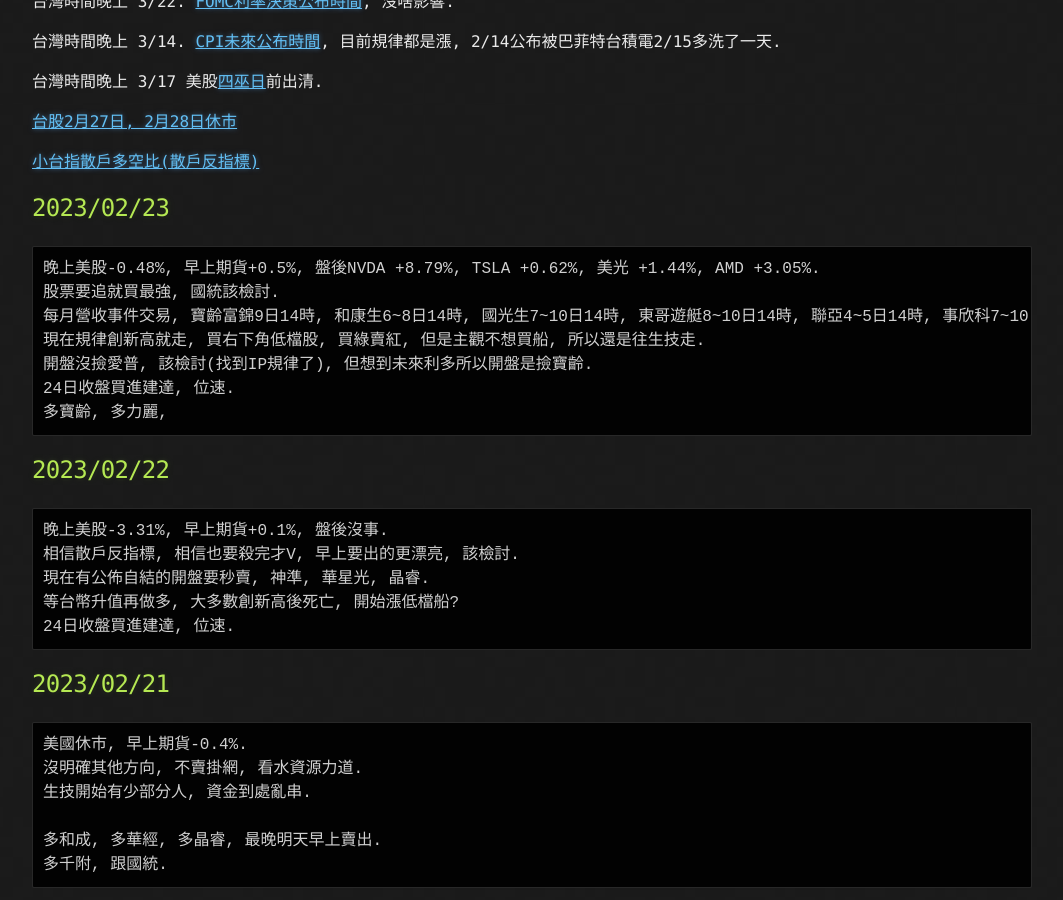
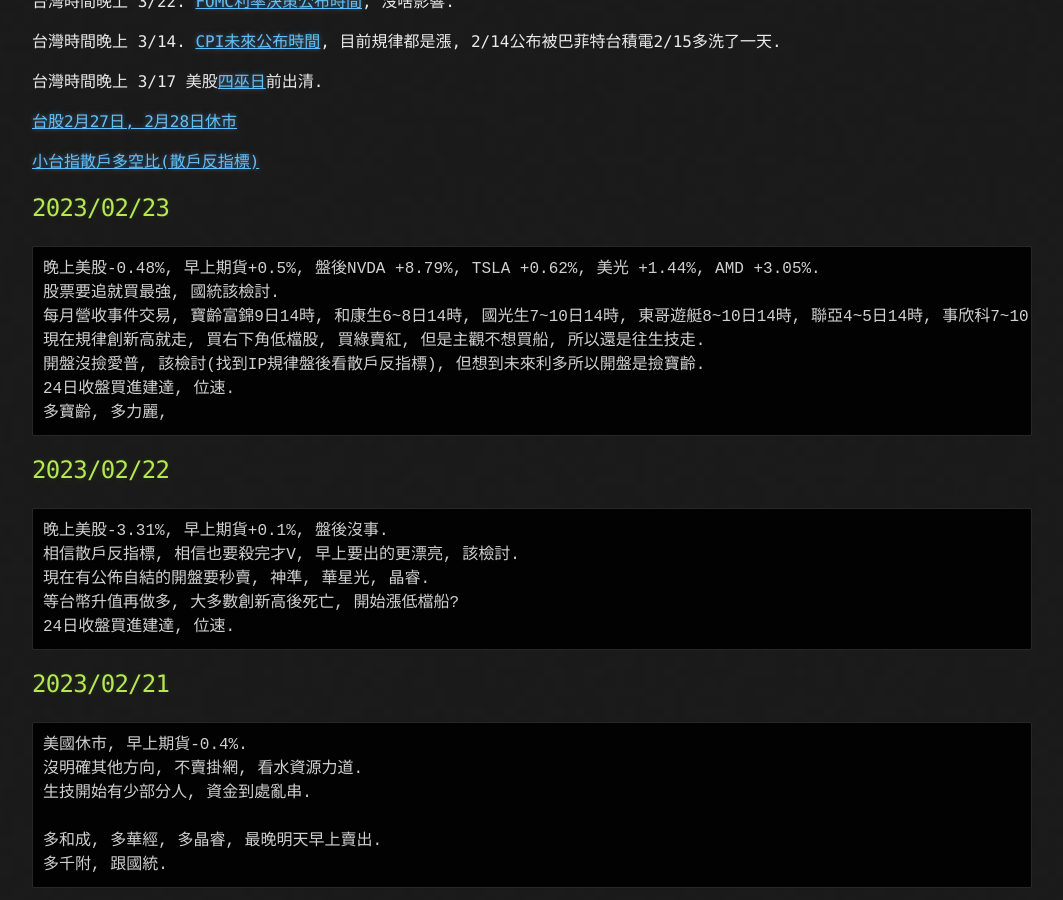
Before and after one commit to lepg5487/Stock_God, a Jekyll site: the page built from index.md, in a window 1280 px wide and 900 px high, scrolled down 428 px. Shown: the whole window, without its empty margins (108-1171 px from the left). Built offline with Jekyll 4.4.1, drawn with Linux system fonts in a browser that asks for light colours; our own code applies the rules of GitHub Pages for plain Markdown files.

Commit message:
Update index.md

````diff
--- a/index.md
+++ b/index.md
@@ -26,7 +26,7 @@
 股票要追就買最強, 國統該檢討.
 每月營收事件交易, 寶齡富錦9日14時, 和康生6~8日14時, 國光生7~10日14時, 東哥遊艇8~10日14時, 聯亞4~5日14時, 事欣科7~10日14時.
 現在規律創新高就走, 買右下角低檔股, 買綠賣紅, 但是主觀不想買船, 所以還是往生技走.
-開盤沒撿愛普, 該檢討(找到IP規律了), 但想到未來利多所以開盤是撿寶齡.
+開盤沒撿愛普, 該檢討(找到IP規律盤後看散戶反指標), 但想到未來利多所以開盤是撿寶齡.
 24日收盤買進建達, 位速.
 多寶齡, 多力麗,
 ```
````
